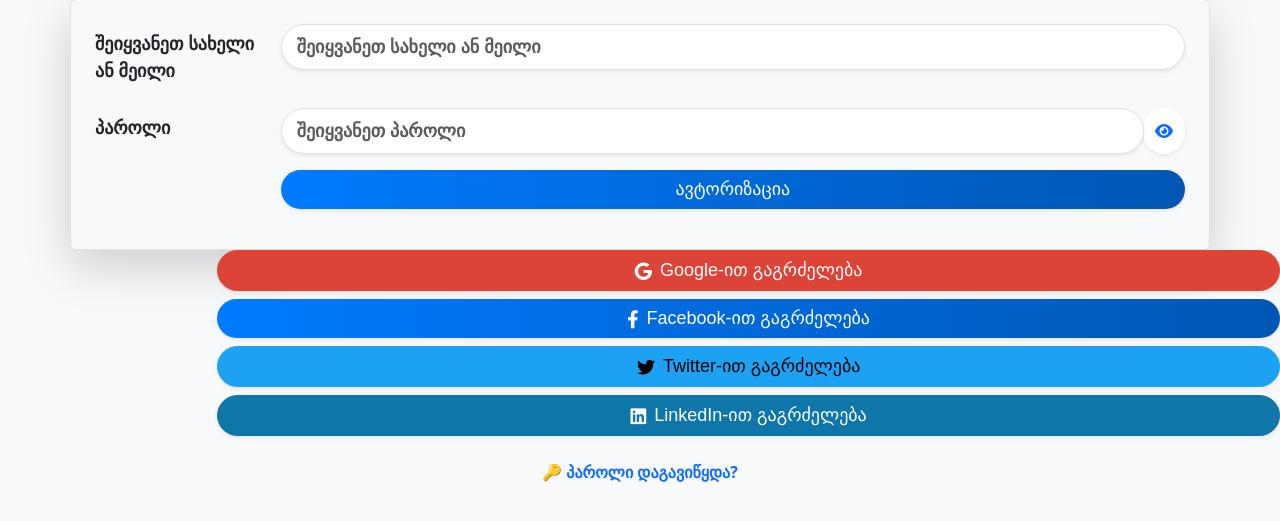
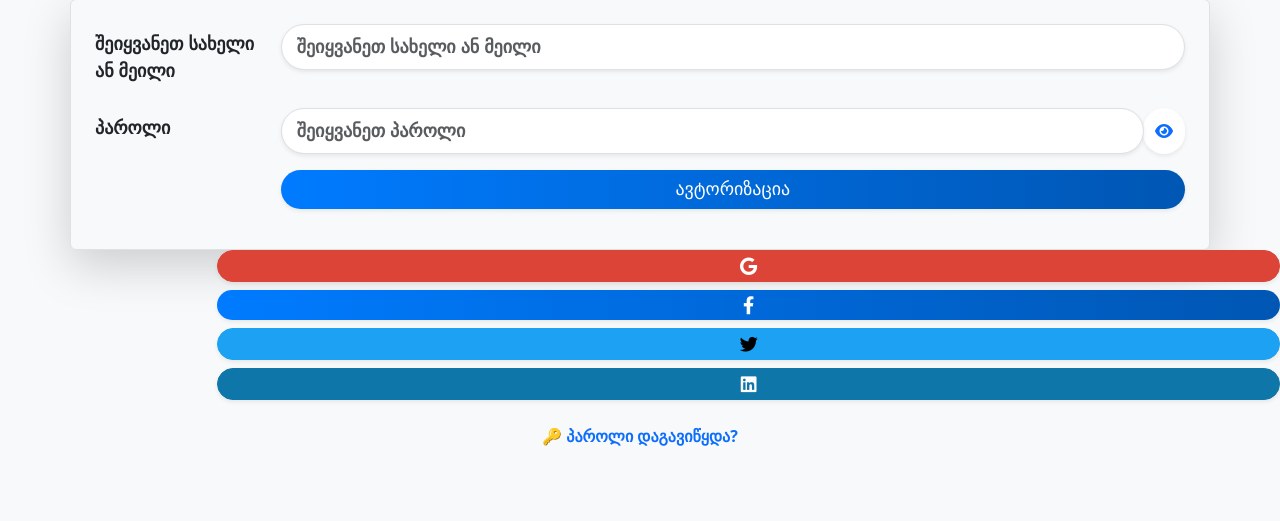
Before and after one commit to SANDRICKSON/thenewest, a Flask app: page /login in a window 1280 px wide. Shown: the part 117-638 px from the top of the page. Run offline with Flask 3, Linux system fonts and the light colour scheme; some web fonts are replaced.

Commit message:
Update login.html

```diff
--- a/templates/login.html
+++ b/templates/login.html
@@ -48,27 +48,27 @@
         </form>
     </div>
 
-    <!-- Social Media Buttons -->
+    <!-- Social Media Icons -->
     <div class="row mb-3">
         <div class="col-sm-10 offset-sm-2">
-            <!-- Google Button -->
-            <a href="{{ url_for('login') }}" class="btn btn-danger w-100 rounded-pill shadow-sm d-flex align-items-center justify-content-center mb-2">
-                <i class="fab fa-google me-2"></i> Google-ით გაგრძელება
+            <!-- Google Icon -->
+            <a href="#" class="btn btn-danger w-100 rounded-pill shadow-sm d-flex align-items-center justify-content-center mb-2">
+                <i class="fab fa-google"></i>
             </a>
 
-            <!-- Facebook Button -->
-            <a href="{{ url_for('login') }}" class="btn btn-primary w-100 rounded-pill shadow-sm d-flex align-items-center justify-content-center mb-2">
-                <i class="fab fa-facebook-f me-2"></i> Facebook-ით გაგრძელება
+            <!-- Facebook Icon -->
+            <a href="#" class="btn btn-primary w-100 rounded-pill shadow-sm d-flex align-items-center justify-content-center mb-2">
+                <i class="fab fa-facebook-f"></i>
             </a>
 
-            <!-- Twitter Button -->
-            <a href="{{ url_for('login') }}" class="btn btn-info w-100 rounded-pill shadow-sm d-flex align-items-center justify-content-center mb-2">
-                <i class="fab fa-twitter me-2"></i> Twitter-ით გაგრძელება
+            <!-- Twitter Icon -->
+            <a href="#" class="btn btn-info w-100 rounded-pill shadow-sm d-flex align-items-center justify-content-center mb-2">
+                <i class="fab fa-twitter"></i>
             </a>
 
-            <!-- LinkedIn Button -->
-            <a href="{{ url_for('login') }}" class="btn btn-dark w-100 rounded-pill shadow-sm d-flex align-items-center justify-content-center mb-2">
-                <i class="fab fa-linkedin me-2"></i> LinkedIn-ით გაგრძელება
+            <!-- LinkedIn Icon -->
+            <a href="#" class="btn btn-dark w-100 rounded-pill shadow-sm d-flex align-items-center justify-content-center mb-2">
+                <i class="fab fa-linkedin"></i>
             </a>
         </div>
     </div>
```
